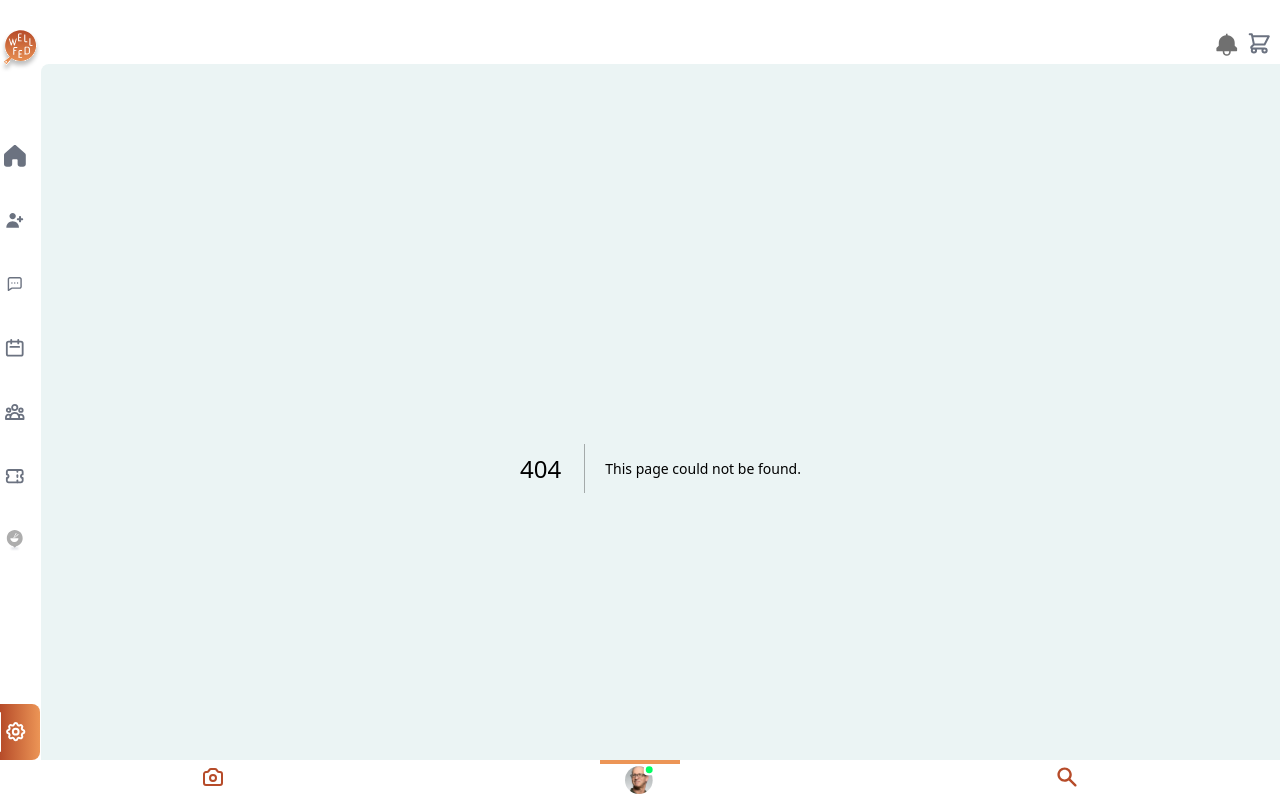
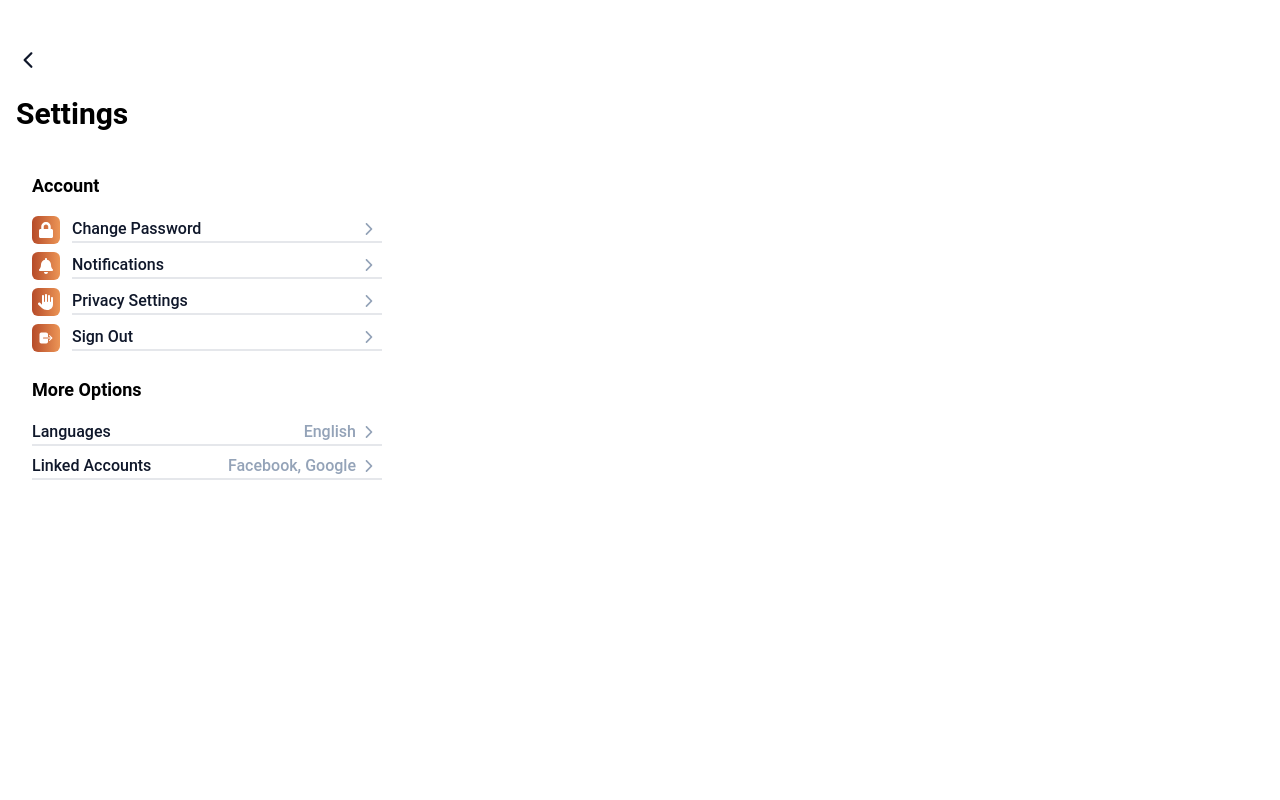
Before and after one commit to rithvikvelapati/WellFed, a Next.js app in the folder frontend/wellfed/: page /settings in a window 1280 px wide. Before the commit this address had no page. Built offline with nearby package versions, Linux system fonts and the light colour scheme.

Commit message:
settings page layout and routing with redux modal slice effect and transition.

```diff
--- /dev/null
+++ b/frontend/wellfed/src/app/settings/page.tsx
@@ -0,0 +1,157 @@
+'use client';
+
+import React, { useEffect, useState } from 'react';
+import { useRouter } from 'next/navigation';
+import { motion, AnimatePresence } from 'framer-motion';
+import { IoIosArrowBack, IoIosArrowForward } from 'react-icons/io';
+import { useSelector, useDispatch } from 'react-redux';
+import { RootState } from '@/store/store';
+import { setModalOpen } from '@/store/modalSlice';
+import { FaBell, FaLock } from 'react-icons/fa';
+import Link from 'next/link';
+import { FaHand } from 'react-icons/fa6';
+import { IoLogOut } from 'react-icons/io5';
+
+const FilterPage: React.FC = () => {
+  const router = useRouter();
+  const dispatch = useDispatch();
+
+  // Set modal open state to true when component mounts
+  useEffect(() => {
+    dispatch(setModalOpen(true));
+    return () => {
+      dispatch(setModalOpen(false));
+    };
+  }, [dispatch]);
+
+  // Animation variants for sliding in from left to right
+  const modalVariants = {
+    initial: {
+      x: '-100vw', // Start from the left
+      opacity: 0,
+    },
+    animate: {
+      x: 0, // End at the center
+      opacity: 1,
+      transition: { type: 'tween', duration: 0.5 },
+    },
+    exit: {
+      x: '100vw', // Exit to the right
+      opacity: 0,
+      transition: { type: 'tween', duration: 0.5 },
+    },
+  };
+
+  const handleClose = () => {
+    router.back(); // Navigate back to the previous page
+  };
+
+
+  return (
+    <AnimatePresence>
+      <motion.div
+        className="fixed inset-0 z-50 bg-white overflow-y-auto"
+        variants={modalVariants}
+        initial="initial"
+        animate="animate"
+        exit="exit"
+      >
+        {/* Top Bar with Back */}
+        <div className="absolute top-10 left-0 right-0 flex justify-between items-center px-2">
+          <button
+            onClick={handleClose}
+            className="p-2 focus:outline-none"
+            aria-label="Close Filter Modal"
+          >
+            <IoIosArrowBack className="text-2xl text-slate-900" />
+          </button>
+        </div>
+
+        {/* Scrollable Content */}
+        <div className="mt-16 pt-4 pl-4 pb-4">
+          <h1 className="text-3xl font-bold my-4">Settings</h1>
+          <h2 className="mt-10 pl-4 font-semibold text-lg">Account</h2>
+        </div>
+        <div className="ml-4 pl-4 w-auto">
+            <ul className="space-y-fluid-px">
+                <li className="flex w-auto">
+                    <Link href="/settings/account" className="flex items-center">
+                        <figure className="flex justify-center items-center w-7 h-7 border-0 bg-gradient-to-r from-primary to-secondary rounded-md">
+                            <FaLock className="text-white" />
+                        </figure>
+                        <div className="flex justify-between items-center ml-3 border-b-2 w-auto min-w-[310px]">
+                            <p className="text-slate-900 font-medium">Change Password</p>
+                            <IoIosArrowForward className="text-slate-400 text-lg mx-1" />
+                        </div>
+                    </Link>
+                </li>
+                <li className="flex w-auto">
+                    <Link href="/settings/account" className="flex items-center">
+                        <figure className="flex justify-center items-center w-7 h-7 border-0 bg-gradient-to-r from-primary to-secondary rounded-md">
+                            <FaBell className="text-white" />
+                        </figure>
+                        <div className="flex justify-between items-center ml-3 border-b-2 w-auto min-w-[310px]">
+                            <p className="text-slate-900 font-medium">Notifications</p>
+                            <IoIosArrowForward className="text-slate-400 text-lg mx-1"/>
+                        </div>
+                    </Link>
+                </li>
+                <li className="flex w-auto">
+                    <Link href="/settings/account" className="flex items-center">
+                        <figure className="flex justify-center items-center w-7 h-7 border-0 bg-gradient-to-r from-primary to-secondary rounded-md">
+                            <FaHand className="text-white" />
+                        </figure>
+                        <div className="flex justify-between items-center ml-3 border-b-2 w-auto min-w-[310px]">
+                            <p className="text-slate-900 font-medium">Privacy Settings</p>
+                            <IoIosArrowForward className="text-slate-400 text-lg mx-1"/>
+                        </div>
+                    </Link>
+                </li>
+                <li className="flex w-auto">
+                    <Link href="/settings/account" className="flex items-center">
+                        <figure className="flex justify-center items-center w-7 h-7 border-0 bg-gradient-to-r from-primary to-secondary rounded-md">
+                            <IoLogOut className="text-white " />
+                        </figure>
+                        <div className="flex justify-between items-center ml-3 border-b-2 w-auto min-w-[310px]">
+                            <p className="text-slate-900 font-medium">Sign Out</p>
+                            <IoIosArrowForward className="text-slate-400 text-lg mx-1"/>
+                        </div>
+                    </Link>
+                </li>
+            </ul>
+        </div>
+        <div className="mt-6 pl-8 pb-4">
+          <h2 className="font-semibold text-lg">More Options</h2>
+        </div>
+        <div className="ml-4 pl-4 w-auto">
+            <ul className="space-y-fluid-px">
+                <li className="flex w-auto">
+                    <Link href="/settings/account" className="flex items-center">
+                        <div className="flex justify-between items-center border-b-2 w-auto min-w-[350px]">
+                                <p className="text-slate-900 font-medium">Languages</p>
+                            <div className="flex items-center">
+                                <p className="text-slate-400 font-medium">English</p>
+                                <IoIosArrowForward className="text-slate-400 text-lg mx-1"/>
+                            </div>
+                        </div>
+                    </Link>
+                </li>
+                <li className="flex w-auto">
+                    <Link href="/settings/account" className="flex items-center">
+                        <div className="flex justify-between items-center border-b-2 w-auto min-w-[350px]">
+                                <p className="text-slate-900 font-medium">Linked Accounts</p>
+                            <div className="flex items-center">
+                                <p className="text-slate-400 font-medium">Facebook, Google</p>
+                                <IoIosArrowForward className="text-slate-400 text-lg mx-1"/>
+                            </div>
+                        </div>
+                    </Link>
+                </li>
+            </ul>
+        </div>
+      </motion.div>
+    </AnimatePresence>
+  );
+};
+
+export default FilterPage;
--- a/frontend/wellfed/src/components/Cart/RecipeIngrediants.tsx
+++ b/frontend/wellfed/src/components/Cart/RecipeIngrediants.tsx
@@ -1,3 +1,4 @@
+import Image from 'next/image';
 import React, { useState, useEffect } from 'react';
 import { MdOutlineShoppingCart } from "react-icons/md";
 
@@ -30,7 +31,7 @@ const RecipeIngredients: React.FC = () => {
     } else {
       setOriginalIngredients([...ingredients]); // Store initial ingredients as original
     }
-  }, []);
+  }, [ingredients]);
 
   // Save ingredients to localStorage on change
   const saveIngredients = (updatedIngredients: Ingredient[]) => {
@@ -72,10 +73,12 @@ const RecipeIngredients: React.FC = () => {
     <div className="bg-white rounded-lg shadow-lg">
       {/* Image Section */}
       <div className="relative w-full h-[250px] mb-4">
-        <img
+        <Image
           src="/appetizers.png"
           alt="Appetizer"
           className="absolute top-0 left-0 w-full h-full object-cover"
+          width={100}
+          height={100}
         />
         {/* Servings Control at the Bottom */}
         <div className="absolute bottom-0 left-0 right-0 bg-gradient-to-t from-black/80 to-transparent text-white px-4 py-2 flex justify-between items-center">
--- a/frontend/wellfed/src/components/EventCalender/EditDetailsModal.tsx
+++ b/frontend/wellfed/src/components/EventCalender/EditDetailsModal.tsx
@@ -21,7 +21,6 @@ const EditDetailsModal: React.FC<EditDetailsModalProps> = ({
   };
 
   return (
-    <Modal isOpen={isModalOpen} onClose={handleModalClose}>
       <div className="p-6 bg-white rounded-lg shadow-lg max-w-md w-full mx-auto">
         {/* Modal Header */}
         <div className="flex justify-between items-center mb-4">
@@ -47,8 +46,6 @@ const EditDetailsModal: React.FC<EditDetailsModalProps> = ({
           Submit
         </button>
       </div>
-    </Modal>
-
   );
 };
 
```
